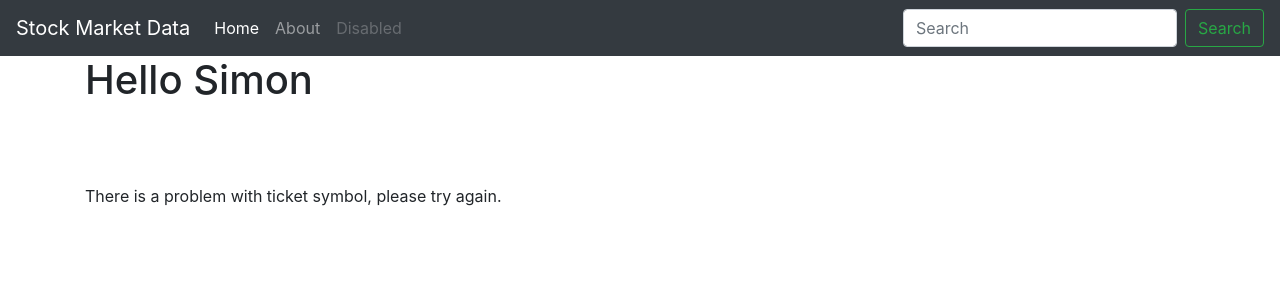
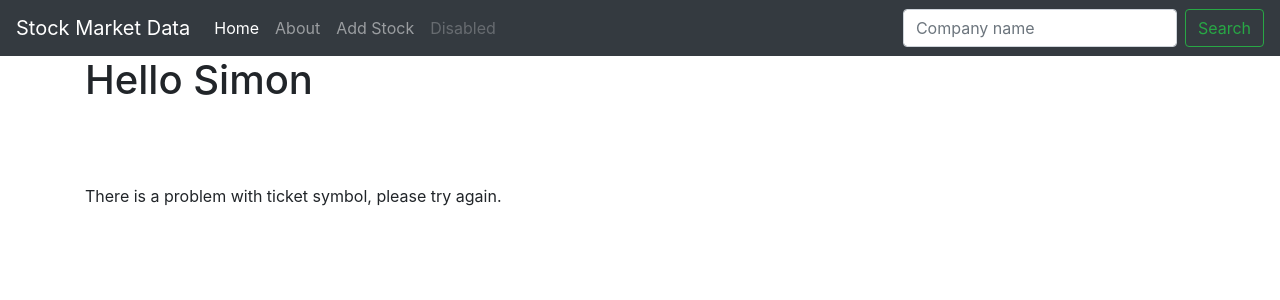
Before and after one commit to SimonSlominski/Stock-Market-Web-App, a Django app: page / in a window 1280 px wide. Shown: the top 300 px of the page. Run offline with Django 3.2, Linux system fonts and the light colour scheme; data that the repository does not hold is empty; some libraries are stand-ins or nearby versions.

Commit message:
add search form using views.py - to modify later

```diff
--- a/stock_quotes/templates/base.html
+++ b/stock_quotes/templates/base.html
@@ -1,5 +1,6 @@
 <!doctype html>
 <html lang="en">
+
   <head>
     <!-- Required meta tags -->
     <meta charset="utf-8">
@@ -27,11 +28,15 @@
             <a class="nav-link" href="{% url 'about' %}">About</a>
           </li>
           <li class="nav-item">
+            <a class="nav-link" href="{% url 'add_stock' %}">Add Stock</a>
+          </li>
+          <li class="nav-item">
             <a class="nav-link disabled" href="#" tabindex="-1" aria-disabled="true">Disabled</a>
           </li>
         </ul>
-        <form class="form-inline my-2 my-lg-0">
-          <input class="form-control mr-sm-2" type="search" placeholder="Search" aria-label="Search">
+        <form action="{% url 'home' %}" class="form-inline my-2 my-lg-0" method="POST">
+            {% csrf_token %}
+          <input class="form-control mr-sm-2" type="search" placeholder="Company name" aria-label="Search" name="ticker">
           <button class="btn btn-outline-success my-2 my-sm-0" type="submit">Search</button>
         </form>
       </div>
--- a/stock_quotes/templates/home.html
+++ b/stock_quotes/templates/home.html
@@ -13,6 +13,10 @@
 
     <br><br><br>
 
+    {% if ticker %}
+        {{ ticker }}
+    {% endif %}
+
 
     {% if api == 'API Error' %}
         There is a problem with ticket symbol, please try again.
@@ -26,8 +30,8 @@
         {% endfor %}
 
 
+    {% endif %}
 
-    {% endif %}
 
 
 
```
